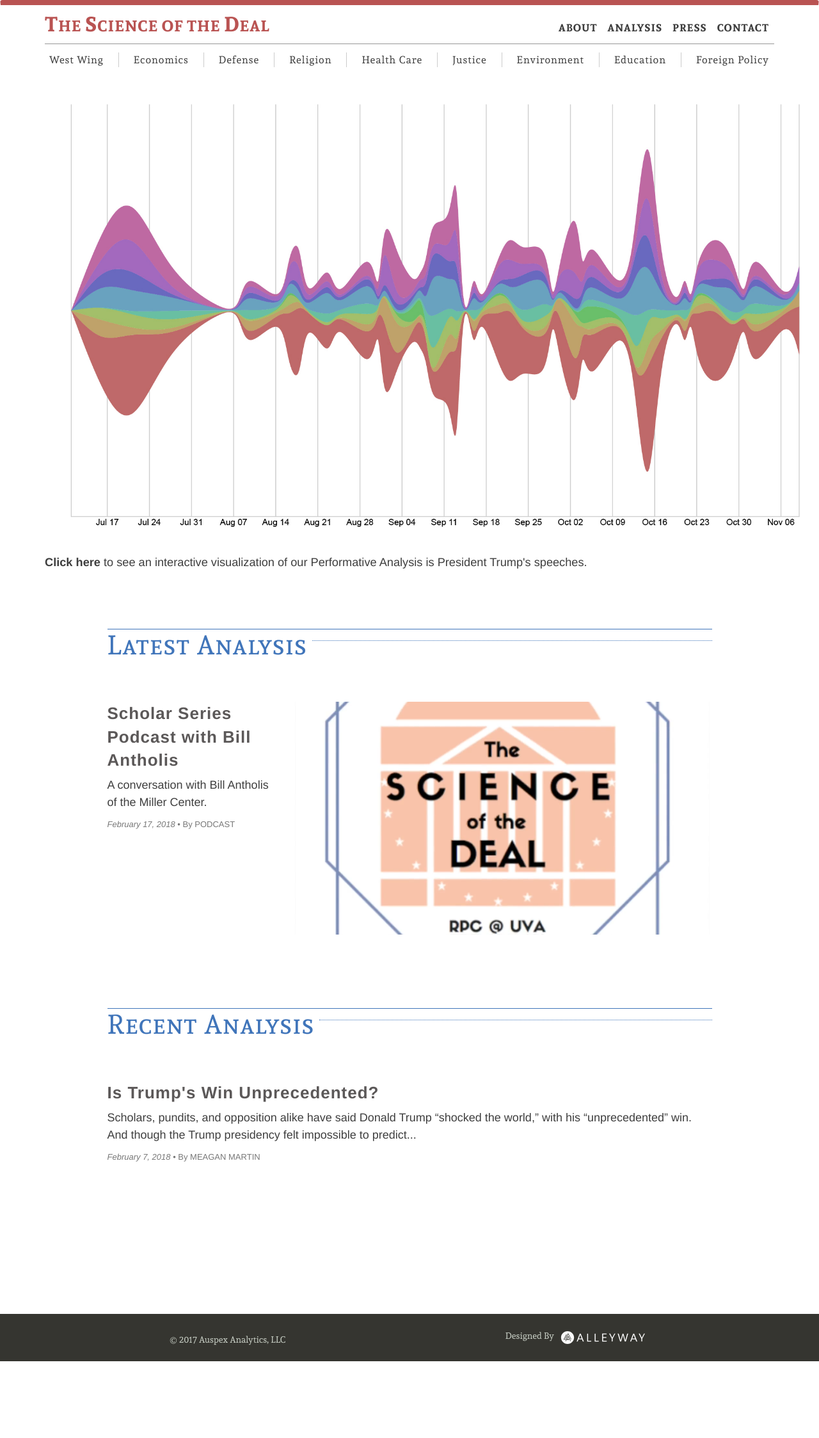
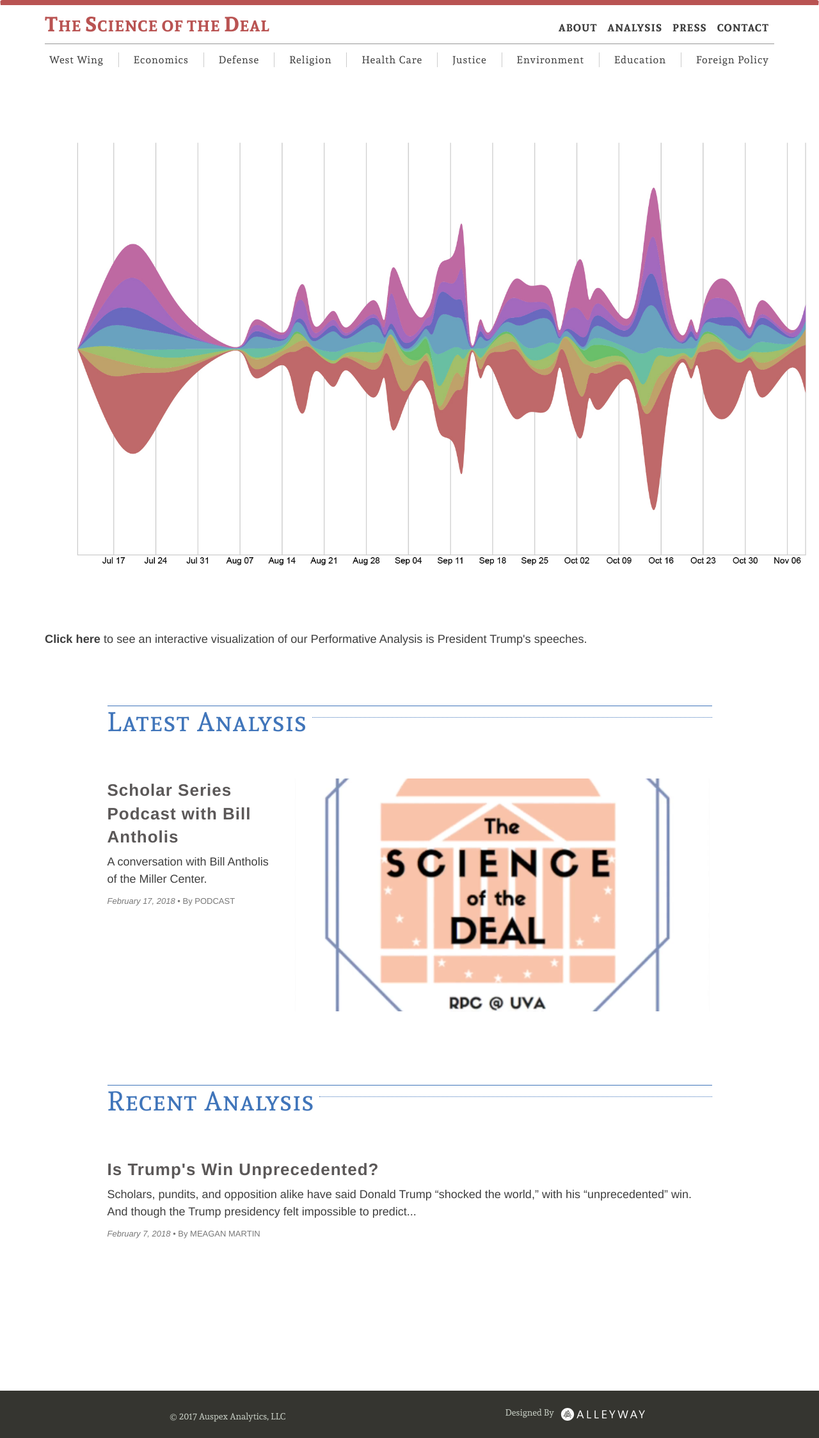
Before and after one commit to alleyway/thescienceofthedeal, a Jekyll site: the page built from index.html, in a window 1280 px wide. Shown: the whole page at 64% size. Built offline with Jekyll 4.4.1, drawn with Linux system fonts in a browser that asks for light colours; before the commit the page ends 2128 px from its top, so only the background shows below that.

Commit message:
fake streamgraph margins

```diff
--- a/index.html
+++ b/index.html
@@ -11,7 +11,7 @@
 
 <div class="container">
 
-    <img src="/img/summer-fall-stream1.jpg" class="img-responsive" style="margin: 40px ; " alt="fake-streamgraph" />
+    <img src="/img/summer-fall-stream1.jpg" class="img-responsive" style="margin: 100px 50px ; " alt="fake-streamgraph" />
 
 
 
```
